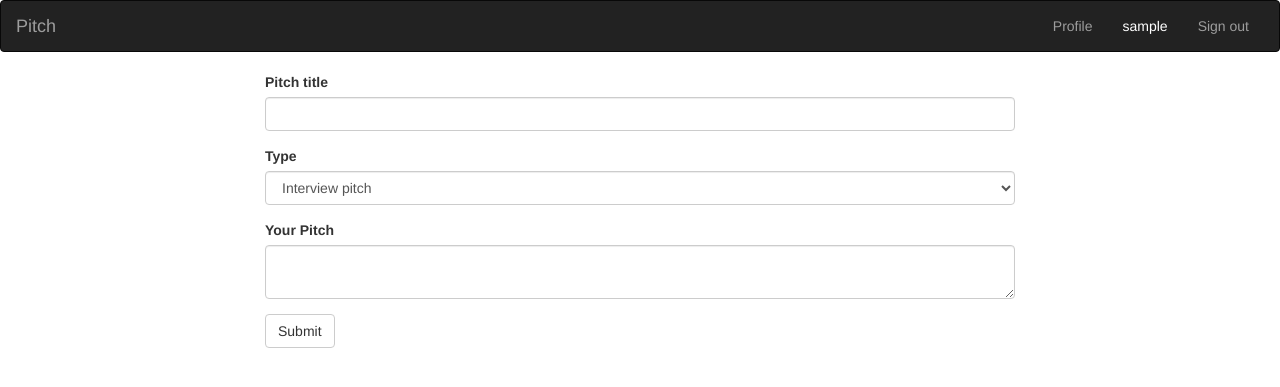
After one commit to RonaldKiprotich/Pitch-App, a Flask app: page /pitch/newPitch in a window 1280 px wide. The commit adds this page. Shown: the top 387 px of the page. Run offline with Flask 2, Linux system fonts and the light colour scheme; the visitor is signed in with stand-in values (Sample User, id 1); data comes from the database, SQL or seed files in the repository; some libraries are stand-ins or nearby versions.

Commit message:
create pitch form

```diff
--- a/app/main/forms.py
+++ b/app/main/forms.py
@@ -1,5 +1,5 @@
 from flask_wtf import FlaskForm
-from wtforms import StringField,PasswordField,SubmitField,BooleanField,TextAreaField
+from wtforms import StringField,PasswordField,SubmitField,BooleanField,TextAreaField,SelectField
 from wtforms.validators import Required,Email,EqualTo
 from ..models import User
 from wtforms import ValidationError
@@ -8,3 +8,10 @@ from wtforms import ValidationError
 class UpdateProfile(FlaskForm):
     bio = TextAreaField('Tell us about you.',validators = [Required()])
     submit = SubmitField('Submit')
+
+
+class Pitch(FlaskForm):
+    pitch_title =StringField('Pitch title',validators=[Required()])
+    category_name = SelectField('Type',choices=[('interview','Interview pitch'),('product','Product pitch'),('promotion','Promotion pitch'),('Pickup','Pickup Lines')],validators=[Required()])
+    text = TextAreaField('Your Pitch', validators=[Required()])
+    submit = SubmitField('Submit')
--- a/app/main/views.py
+++ b/app/main/views.py
@@ -3,8 +3,8 @@ from flask_login import login_required,current_user
 from flask import  render_template
 from . import main
 from .. import db
-from ..models import User
-from .forms import UpdateProfile
+from ..models import User,Pitch
+from .forms import UpdateProfile,Pitch
 
 @main.route('/')
 def index():
@@ -39,3 +39,21 @@ def update_profile(uname):
         return redirect(url_for('.profile',uname=user.username))
 
     return render_template('profile/update.html',form =form)
+
+@main.route('/pitch/newPitch', methods=['POST','GET'])
+@login_required
+def newPitch():
+    pitch = Pitch()
+    if pitch.validate_on_submit():
+        pitch_title = pitch.pitch_title,data
+        category_name = pitch.category_name,data
+        text= pitch.text,data
+
+        #update pitch instance
+        newPitch = Pitch(title = pitch_title,category_name =category_name,comment =text,user= current_user )
+
+        #save pitch
+        newPitch.save_pitch()
+        return redirect(url_for('.index'))
+    title = 'NEW PITCH'
+    return render_template('new_pitch.html',title = title, new_pitch = pitch)
--- a/app/models.py
+++ b/app/models.py
@@ -39,11 +39,11 @@ class Pitch(db.Model):
     __tablename__ = 'pitches'
 
     id = db.Column(db.Integer,primary_key = True)
+    title = db.Column(db.String)
     content = db.Column(db.String)
-    category_id = db.Column(db.Integer, db.ForeignKey("categories.id"))
+    category_name = db.Column(db.String)
     user_id = db.Column(db.Integer,db.ForeignKey("users.id"))
-    comment = db.relationship("Comments", backref="pitches", lazy = "dynamic")
-    vote = db.relationship("Votes", backref="pitches", lazy = "dynamic")
+
 
 
 
--- /dev/null
+++ b/app/templates/new_pitch.html
@@ -0,0 +1,17 @@
+{% extends 'base.html'%}
+{% import 'bootstrap/wtf.html' as wtf%}
+
+{% block content %}
+<div class="container">
+<div class="row">
+<div class="col-md-2"> </div>
+<div class="col-md-8">
+
+{{wtf.quick_form(new_pitch)}}
+
+</div>
+<div class="col-md-2"></div>
+</div>
+</div>
+
+{% endblock%}
```
Also changed, not shown: app/templates/index.html (+10 -2 lines), migrations/versions/22ef11b1169d_pitches_migration.py (added, +36 -0 lines).
